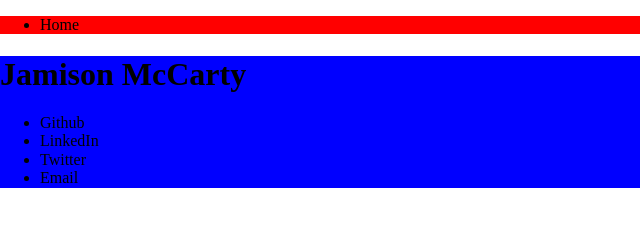
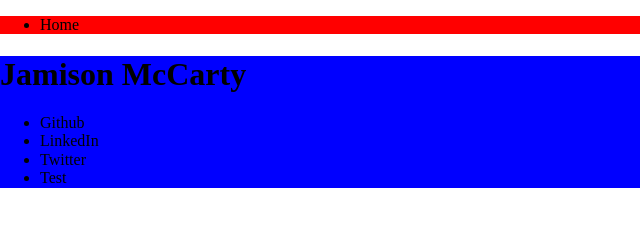
Before and after one commit to JamisonMccarty/portfolio-2021, a plain HTML site: page index.html in a window 1280 px wide. Shown: the full height of the page, 0-640 px from the left. Drawn offline with Linux system fonts and the light colour scheme.

Commit message:
test commit

```diff
--- a/index.html
+++ b/index.html
@@ -22,7 +22,8 @@
 				<li><a>Github</a></li>
 				<li><a>LinkedIn</a></li>
 				<li><a>Twitter</a></li>
-				<li><a>Email</a></li>
+				<li><a>Test
+				</a></li>
 			</ul>
 		</section>
 
```
